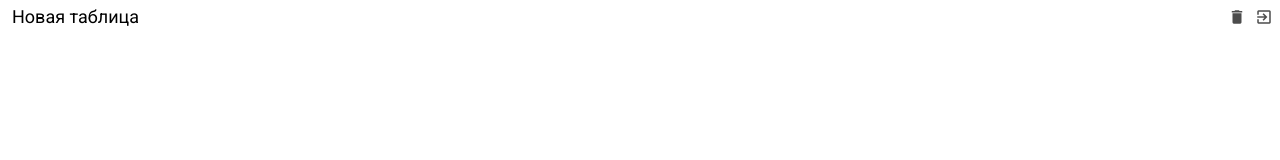
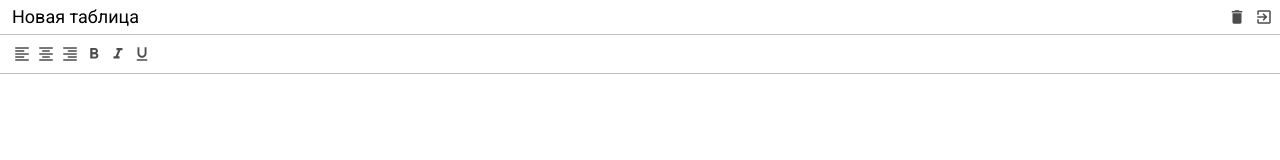
Before and after one commit to OmelyanenkoV/excel, a website built with webpack: page src/index.html in a window 1280 px wide. Built offline with nearby package versions, Linux system fonts and the light colour scheme.

Commit message:
add styles and markup to the toolbar block

```diff
--- a/src/index.html
+++ b/src/index.html
@@ -20,16 +20,36 @@
             value="Новая таблица"
           />
           <div>
-            <div class="excel__header__button">
+            <div class="button">
               <i class="material-icons">delete</i>
             </div>
-            <div class="excel__header__button">
+            <div class="button">
               <i class="material-icons">exit_to_app</i>
             </div>
           </div>
         </div>
 
-        <div class="excel__toolbar"></div>
+        <div class="excel__toolbar">
+          <div class="button">
+            <i class="material-icons">format_align_left</i>
+          </div>
+          <div class="button">
+            <i class="material-icons">format_align_center</i>
+          </div>
+          <div class="button">
+            <i class="material-icons">format_align_right</i>
+          </div>
+          <div class="button">
+            <i class="material-icons">format_bold</i>
+          </div>
+          <div class="button">
+            <i class="material-icons">format_italic</i>
+          </div>
+          <div class="button">
+            <i class="material-icons">format_underline</i>
+          </div>
+        </div>
+
         <div class="excel__formula"></div>
         <div class="excel__table"></div>
       </div>
--- a/src/scss/_variables.scss
+++ b/src/scss/_variables.scss
@@ -1,2 +1,3 @@
 $header-height: 34px;
+$toolbar-height: 40px;
 $border-color: #c0c0c0;
--- a/src/scss/header.scss
+++ b/src/scss/header.scss
@@ -27,7 +27,7 @@
       border: 2px solid #1a73e8;
     }
   }
-  &__button {
+  .button {
     @include button(red);
   }
 }
--- a/src/scss/toolbar.scss
+++ b/src/scss/toolbar.scss
@@ -0,0 +1,15 @@
+.excel__toolbar {
+  position: absolute;
+  top: $header-height;
+  left: 0;
+  right: 0;
+  margin: auto;
+  height: $toolbar-height;
+  border-top: 1px solid $border-color;
+  border-bottom: 1px solid $border-color;
+  padding: 7px 10px;
+  display: flex;
+  .button {
+    @include button(green);
+  }
+}
--- a/webpack.config.js
+++ b/webpack.config.js
@@ -45,6 +45,8 @@ module.exports = {
   devServer: {
     port: 3000,
     hot: isDev,
+    contentBase: path.resolve(__dirname, 'src'),
+    watchContentBase: true,
   },
   plugins: [
     new CleanWebpackPlugin(),
```
